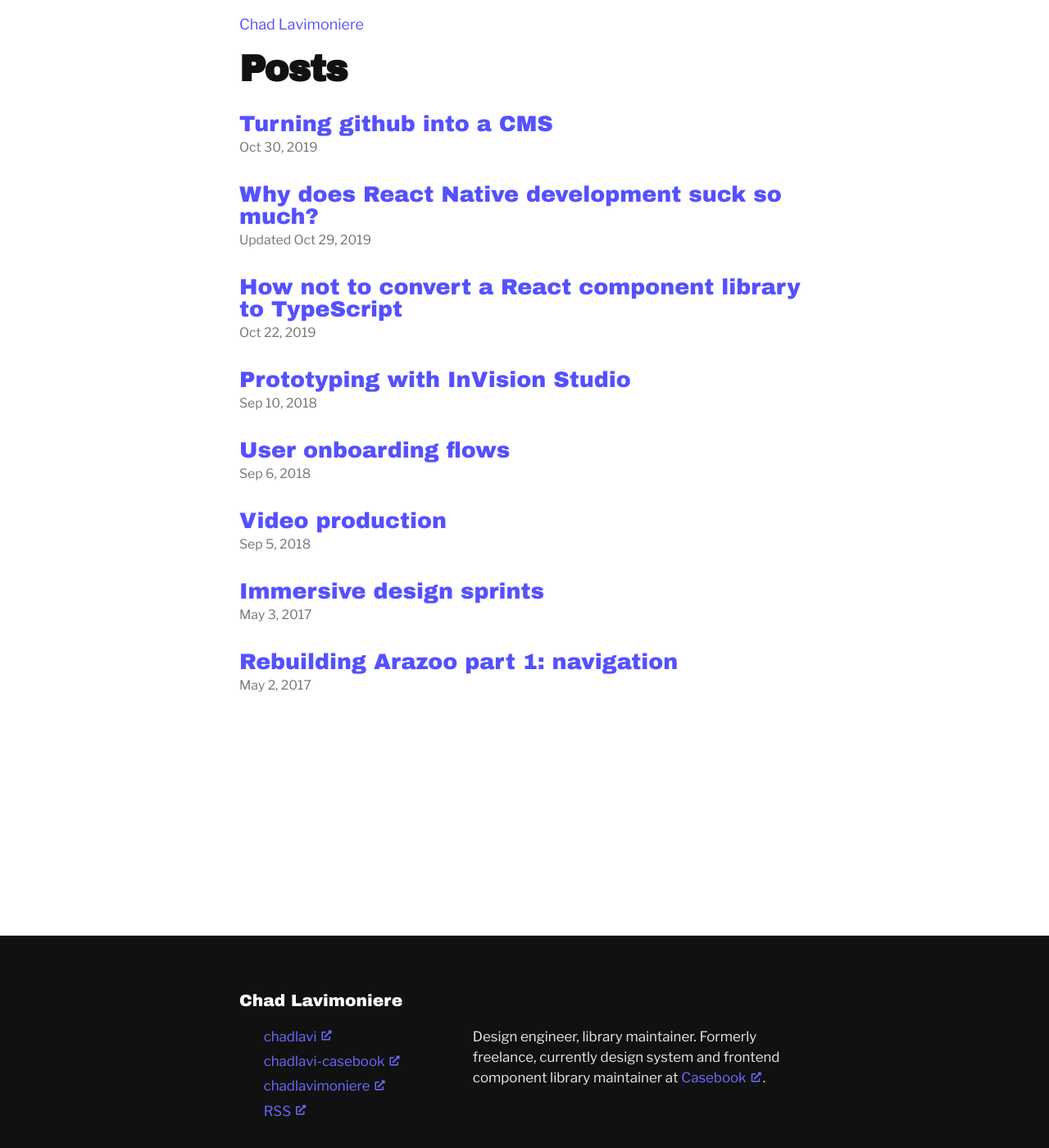
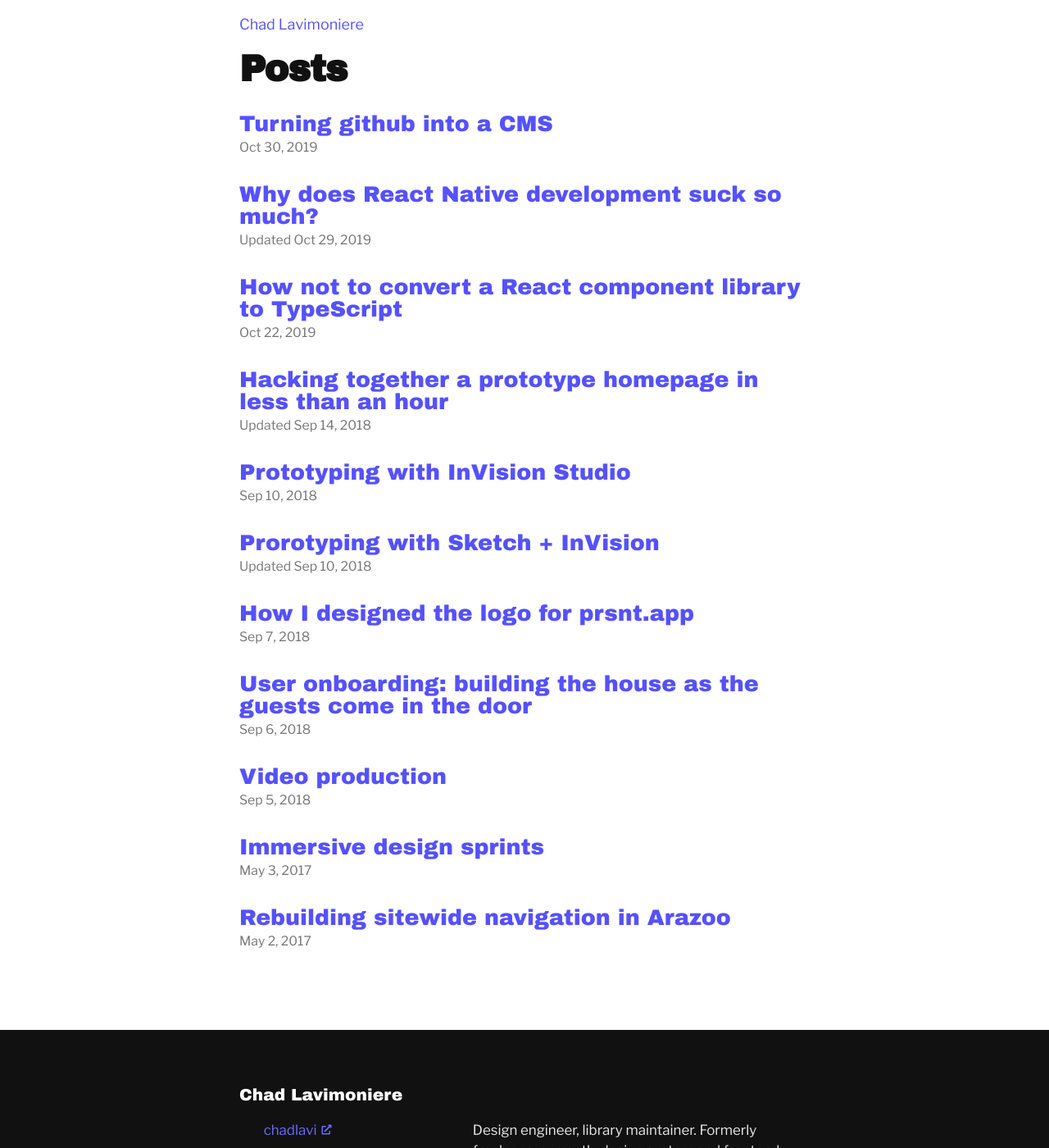
Before and after one commit to chadlavi/blog, a Jekyll site: the page built from index.markdown, in a window 1280 px wide and 1400 px high. Shown: the whole window at 82% size. Built offline with Jekyll 4.4.1, drawn with Linux system fonts in a browser that asks for light colours; some of the changed lines change nothing that is shown.

Commit message:
WIP add more old articles

```diff
--- a/_posts/2017-05-02-arazoo-navigation.md
+++ b/_posts/2017-05-02-arazoo-navigation.md
@@ -1,7 +1,7 @@
 ---
 layout: post
 date: 2017-05-02
-title: 'Rebuilding Arazoo part 1: navigation'
+title: 'Rebuilding sitewide navigation in Arazoo'
 tags:
 - information architecture
 - UX
--- a/_posts/2018-09-06-user-onboarding.md
+++ b/_posts/2018-09-06-user-onboarding.md
@@ -1,8 +1,7 @@
 ---
 layout: post
 date: 2018-09-06
-udpated: 2019-10-31
-title: User onboarding flows
+title: 'User onboarding: building the house as the guests come in the door'
 tags:
 - user onboarding
 - UX
--- /dev/null
+++ b/_posts/2018-09-07-logo-design.md
@@ -0,0 +1,59 @@
+---
+layout: post
+title: How I designed the logo for prsnt.app
+date: 2018-09-07
+tags:
+- logo design
+- graphic design
+---
+
+When we started <a href="https://prsnt.app" target="_blank">prsnt.app</a>, we didn't really have a logo in mind; originally, it was just a hacky prototype that ran on our local machines, with no users, no marketing or public pages, just the core layout manipulation functionality and web-clipping functionality.
+
+As we started getting interest from potential early adopters, though, we pretty rapidly needed to throw together a hosted version of the app. The very first hosted version at prsnt.app was actually not much more than what we'd run on our macbooks: no user, no login, just a url where you could go and play with the functionality. We shared this with a few early users at interior design firms, but they almost immediately said, "I really want to be able to like, you know, _actually do stuff_ with this."
+
+So, we needed some real stuff. We needed accounts. We needed persistent data. We also needed a real version of our web-clipper. Up to this point, it didn't have a logo, just a solid colored square placeholder; it was also not distributed via the Google Chrome Webstore yet at that point. So I set out to make a placeholder logo.
+
+## The placeholder
+
+The placeholder logo I made was really just a brand color + concept mashup. I took the FontAwesome icon for a desktop computer screen, and put the FontAwesome icon for a cloud over it. I made the frame of the screen and the cloud both our accent/link/button color, and called it a day. It suggested cloud-based display or presentation, and it matched the colors we used on the site. I shipped it and moved on to other concerns.
+
+![the original placeholder logo for prsnt.app]({{site.baseurl}}/images/2018/09/07/placeholder.jpg)
+
+###### the original placeholder prsnt.app logo
+
+We used this logo as the favicon for the site, as the icon for the Chrome plugin, and as the navbar brand icon for the first couple months of prsnt. But it was not really that inspiring; it was, to borrow a word from The Simpsons, perfectly cromulent, but no one looked at it and thought, "oh cool." A few days after I put this logo out, I made a ticket for myself in Jira that just said, "Make real logo???"
+
+## Making a real logo
+
+By early August, we had several early adopters in our closed beta, and the app was getting pretty mature. We were preparing for a public launch, including marketing campaigns. We wouldn't have an opportunity to talk the app up to people and prepare them for it the way we did with our hand-picked early adopters.
+
+I knew we needed the new logo to have some important characteristics:
+
+* visually distinctive
+* friendly
+* implying creativity
+* implying simplicity
+
+So I set to work in sketch. I'd toyed a lot of times in the past with typography design, so I was naturally drawn to try making a logo font for prsnt. I tried to limit myself to primitive shapes: circles, rectangles and triangles only.
+
+![screenshot of the Sketch design file for the prsnt.app logo]({{site.baseurl}}/images/2018/09/07/logo-design-process.jpg)
+
+###### my design file for the new prsnt.app logo
+
+Striking the right balance of colors was tricky; in the first attempt, red was too prominent as the bowl of the "p", the arm of the "r" _and_ the shoulder of the "n". Plus, red + blue doesn't make green, so this felt a little too unnatural.
+
+Similarly, I had trouble finding the right color balance in the simplified third attempt (middle column in the image above); when I removed the couners from the bowl of the "p" and the shoulder of the "n", I lost the opportunity to include red. I tried to fix this by making the stems of the "r" and "t" red, but that looked off; plus, this introduced a fifth color, purple (since I was overlapping blue and purple).
+
+I decided to explore the possibilities of purple (see the furthest right column), but found it tough to justify a 5-color palette when trying to keep things simple; primary colors only.
+
+In the end, I went with the second column from the left. the inverted horseshoe that makes the collar of the "n" still creates a physics-defying color combination with its stem; red + blue still doesn't make green. But I wanted to leave it like this for a few reasons. First, as I mentioned above, I wanted to only use primary colors. Second, I felt that the balance of colors was better when I used red for the collar of the "n," because otherwise it would only be present in the counter of the "p" and the top curve of the "s". Third (and this is sort of one of those post hoc justifications), it's sort of an implied magic. The new prsnt.app logo is defying physics!
+
+![final prsnt.app logo]({{site.baseurl}}/images/2018/09/07/final-logo.jpg)
+
+###### the final logo
+
+The final logo is used as the favicon on the site, as the icon for our Chrome plugin, and as the navbar brand icon. Just the leading "p" is used in most cases, with the full logo used on the homepage in in the navbar on the site.
+
+![]({{site.baseurl}}/images/2018/09/07/right-click.jpg)
+
+![]({{site.baseurl}}/images/2018/09/07/plugin.jpg)
--- /dev/null
+++ b/_posts/2018-09-08-sketch-plus-invision.md
@@ -0,0 +1,30 @@
+---
+layout: post
+title: Prorotyping with Sketch + InVision
+date: 2018-09-08
+updated: 2018-09-10
+tags:
+- protoyping
+- sketch
+- invision
+---
+
+## Arazoo Product Reviews
+
+In the fall of 2017, we experimented with allowing users to review products and materials on Arazoo, to share publicly with the userbase.
+
+In this prototype, you can review a product, attaching your own images, rating the product, and giving your sentiment on the product's price.
+
+<a href="https://invis.io/FBNYYTQE7V5#/252992521_Reviews_Normal_State_-_You_Have_Not_Reviewed" target="_blank">
+![Reviewing a product in Arazoo]({{site.baseurl}}/images/2018/09/08/reviews-prototype.jpg)
+</a>
+
+## Arazoo Collections
+
+In early 2018, we started work on a new community feature for Arazoo called Collections&mdash;basically, it was a way for users to blog about combinations of finishes and materials within the Arazoo platform. This was the prototype I made for the initial version.
+
+In this prototype, you can create a collection, customize it with a header image, and add text.
+
+<a href="https://invis.io/T3NYUCH2RUE#/282459609_create_Collection_Start" target="_blank">
+![Creating a Collection in Arazoo]({{site.baseurl}}/images/2018/09/08/collections-prototype.jpg)
+</a>
--- /dev/null
+++ b/_posts/2018-09-12-hacking-prototype-homepage.md
@@ -0,0 +1,77 @@
+---
+layout: post
+title: Hacking together a prototype homepage in less than an hour
+date: 2018-09-12
+updated: 2018-09-14
+tags:
+- prototyping
+- designing in code
+---
+
+## Some Backstory
+
+In early 2018, my team at Arazoo were working on an interesting experimental product: a search engine specifically for lighting products.
+
+This was the outcropping of a ton of customer development work we were doing at the time, trying to hone in on why there were problems in our customer acquisition, onboarding, and retention pipeline.
+
+I'll write about our customer development journey elsewhere, but to sum it up here: we found that product discovery was a huge pain in the butt for architects and interior designers. They had a notion in their head of what they wanted, but the tools available to bridge the gap between their ideal and a real-world product were limited.
+
+The tools broke down into roughly two buckets: search and curation.
+
+On the search side, they needed to know exactly what keywords to use in generic search engines to narrow down to the type stuff they wanted; but even if they're precise, those generic search engines (like, say, Google) also return a whole lot of results that aren't applicable for a design professional (for example, consumer-grade products from big box stores and chain home renovation depots). Searching was largely a problem of too much noise and not enough signal.
+
+On the curation side, they had to work assiduously to curate their list of curated lists. Most designers do most of these things (many do all of them): subscribe to industry magazines; maintain relationships with reps from suppliers and manufacturers who match their style; follow influencers on Instagram; browse Pinterest; browse Houzz; ask around to friends and colleagues; and pilfer from past projects. An interior designer's curated stream of inspiration and product opportunities is only as good as the attention and care they devote to curating their sources (and relationships). This works out great if you're at the top, but it's a big pain in the butt if you're a little guy, or a junior designer.
+
+So we saw that we could basically combine some of the best of both to make a more empowering product discovery engine. We started from search, but wanted to address some of the biggest problems with search: namely, the ineffable "that"ness of the designer's mental ideal, and the loads of irrelevant results they got from generic search engines. We would address this by giving deeper filtering criteria than a generic search engine might give, and by bringing in some of our own curation in the form of deep categorization. The thought here was basically to give designers explicit and precise control over filtering the content they see in search results, but also to do our own initial passes at preventing bad results from getting in at all and categorizing everything by styles and price ranges as they were indexed. This would allow a designer to, for example, search for "midcentury modern wooden coffee tables between $1500 and $2000, available in the New York City area" and get some cromulent results. I'm simplifying and skipping over a lot of the technical details here, but that's the gist.
+
+This, of course, is a huge undertaking. So to cut down scope for our MVP, we decided to focus on one vertical: lighting.
+
+Architectural and decorative lighting is, if you didn't know, an opaque and byzantine industry. Lights are so highly configurable that the manufacturers usually produce interchangeable/customizable parts, rather than whole fixtures, and lighting distributors are the ones who warehouse those parts, configure them, and sell completed fixtures to retailers, resellers, or direct to consumers.
+
+This makes for a pretty complex setup for designers (some of whom are resellers) looking to get accurate lead times and prices; as opposed to verticals with fixed product offerings, the designer is at least two steps away from the people designing the product. The only source for information is the distributor, but lighting distributors are a middle man who have their own lead times and profit margins to consider, so the lead times and prices delivered to designers have some padding in them. Basically, it's a big game of telephone, but instead of garbling a common phrase, it has the effect of making that ceiling-mounted light fixture you want for your hallway $2500 when its components cost about $250 to produce.
+
+Transparent price information was one opportunity we saw to make a big difference here, but before that, there was just the basics of discovering existing available products that match a look, budget and location.
+
+## Making The Homepage
+
+We had a hypothesis; we quickly started working on an actual app that could demonstrate this experience. But we also wanted to see how big our addressable market was for this. Enter a teaser landing page.
+
+Our developers were busy working on our prototype to test out with early users we met in person, so I took the shortest route I could to getting a landing page put up.
+
+### Branding: Just Make It Consistent
+
+We had no formal plans for the branding, name, or feel of the product. Which wasn't really a big deal anyway; we just needed something coherent enough to serve as a test, and we could throw all of it out later. I the brand it needed to be something that felt easy, stylish, friendly and simple; these are stylish people who are seeking relief from an annoying, expansive process of digging through endless piles for occasional gems.
+
+I started out by shopping for a domain name. I wanted to try to find something that suggested light, but wasn't a common word (expensive; likely already taken). After some searching on namecheap, I found _lutr.us_. "Lutrus" sounds vaguely related to light. It's not a real word, and no one's competing for it. The domain cost $0.88 a year. I bought it.
+
+So now I had a name to use for the product. I next made a few arbitrary visual decisions. I picked some base colors to use: white, charcoal, serge blue, muted lilac, and forest green.  I decided to push a simple+technological feel by using a monospace font, Menlo. I wanted you to feel like you were talking right to the computer, an open, honest, simple dialogue with a powerful engine.
+
+![highly speculative mockups]({{site.baseurl}}/images/2018/09/12/lutrus-branding.png)
+
+###### branding for lutrus
+
+I made a single-page homepage with a few hero sections for the big features; the top is a CTA to sign up for early access (i.e., join our mailing list), then a section about search, then a section about filtering, then another CTA to sign up. I added some highly speculative mockups to the feature sections.
+
+![highly speculative mockups]({{site.baseurl}}/images/2018/09/12/mockups.jpg)
+
+###### highly speculative mockups
+
+I put all this in a <a href="https://github.com/chadlavi/lutrus" target="_blank">git repository</a>.
+
+### LAMP but without the AM (and a different P)
+
+To host it, I spun up a vanilla Ubuntu 16 vm on DigitalOcean and cloned my git repo onto it. Even though it was static content, I went with a vm instead of hosting the files from S3 for a couple reasons. First, S3 (and, really, AWS in general) is a terrible user experience! I didn't want to have to do this via uploading (and reuploading) files in a web interface. Second, it was a lot easier and cleaner to spin up a new vm in DO than it would be to go ask my programmers for permission to make a new bucket etc etc in S3. Third, I wanted to be able to actually host the experimental prototype there in the future.
+
+So I had my code on the vm, and I had my domain name. DO made it really easy to to the ns routing to point my cheap domain at the virtual machine. All I had to do was actually serve the page.
+
+I was starting to get it set up with Apache, when I got pulled into a meeting. This was at about 4pm; we had planned to get this site up and running before 5pm. Uh-oh.
+
+Fast forward 45 minutes, and I ducked out of the meeting to address this. I still hadn't settled on the final graphics or copy for the first run of the page, though that didn't really matter; I just needed to get _some_ live version up so that I could set up a Google AdWords campaign (it's poor hygiene, and also something Google dings you for, to point an AdWords campaign at a page that isn't live yet). Short on time, I pulled out one of the most fun tricks I knew: `python -m http.server`.
+
+Yes, that's right, I served a static page from a temporary python server in production!
+
+Well, almost. It's not _that_ bad. I used certbot to get an ssl cert then did it over https. You can see the setup for what I did in the repo.
+
+## Measuring It
+
+I also added FullStory and Google Tag Manager to the homepage, so we could watch sessions and measure stuff. We ended up getting a pretty positive response, and recruited a few dozen people who were willing to talk to us and do user testing sessions on the prototype.
```
Also changed, not shown: images/2018/09/07/final-logo.jpg (added), images/2018/09/07/logo-design-process.jpg (added), images/2018/09/07/placeholder.jpg (added), images/2018/09/07/plugin.jpg (added), images/2018/09/07/right-click.jpg (added), images/2018/09/08/collections-prototype.jpg (added), images/2018/09/08/reviews-prototype.jpg (added), images/2018/09/12/lutrus-branding.png (added), images/2018/09/12/mockups.jpg (added).
